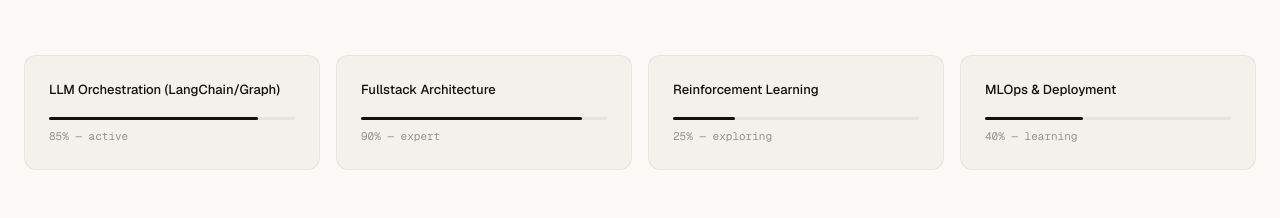
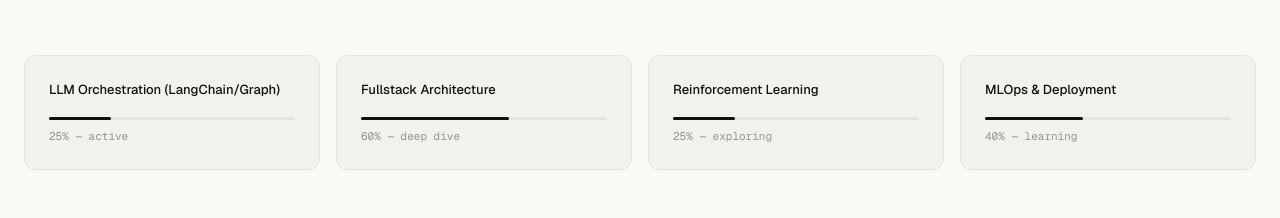
Before and after one commit to mokshxp/Portfolio, a React (Vite) app: page / in a window 1280 px wide. Shown: the part 3780-3998 px from the top of the page. Built offline with nearby package versions, Linux system fonts and the light colour scheme; no server answers.

Commit message:
chore: adjust progress percentages for LLM and Fullstack

```diff
--- a/src/data/portfolio.js
+++ b/src/data/portfolio.js
@@ -117,8 +117,8 @@
 ];
 
 export const learningItems = [
-  { label: 'LLM Orchestration (LangChain/Graph)', pct: 85, status: 'active' },
-  { label: 'Fullstack Architecture', pct: 90, status: 'expert' },
+  { label: 'LLM Orchestration (LangChain/Graph)', pct: 25, status: 'active' },
+  { label: 'Fullstack Architecture', pct: 60, status: 'deep dive' },
   { label: 'Reinforcement Learning', pct: 25, status: 'exploring' },
   { label: 'MLOps & Deployment', pct: 40, status: 'learning' },
 ];
```
